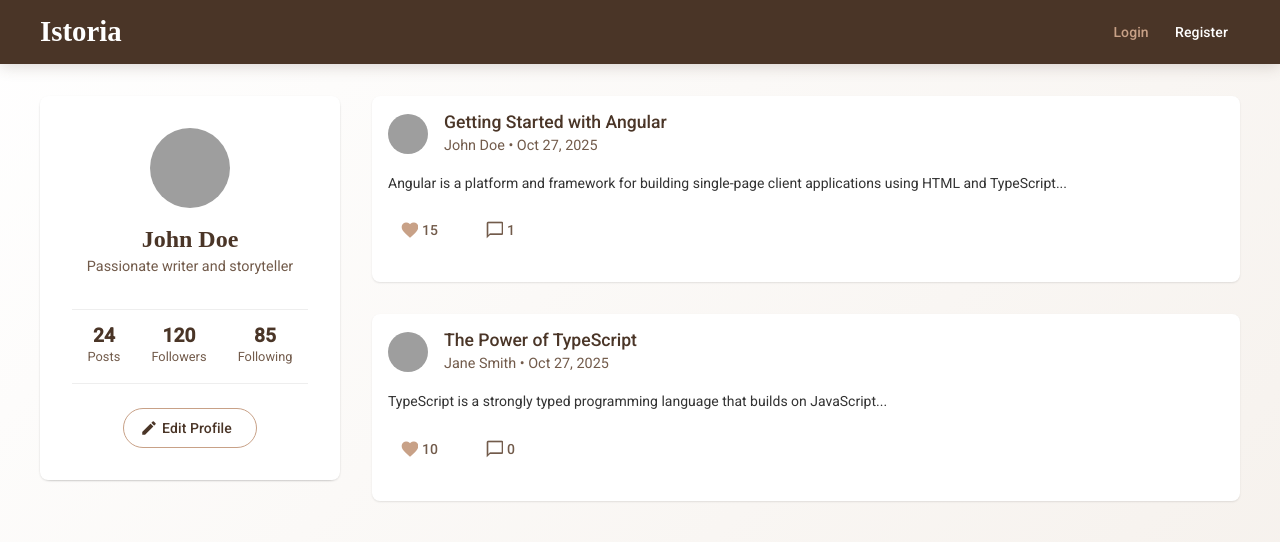
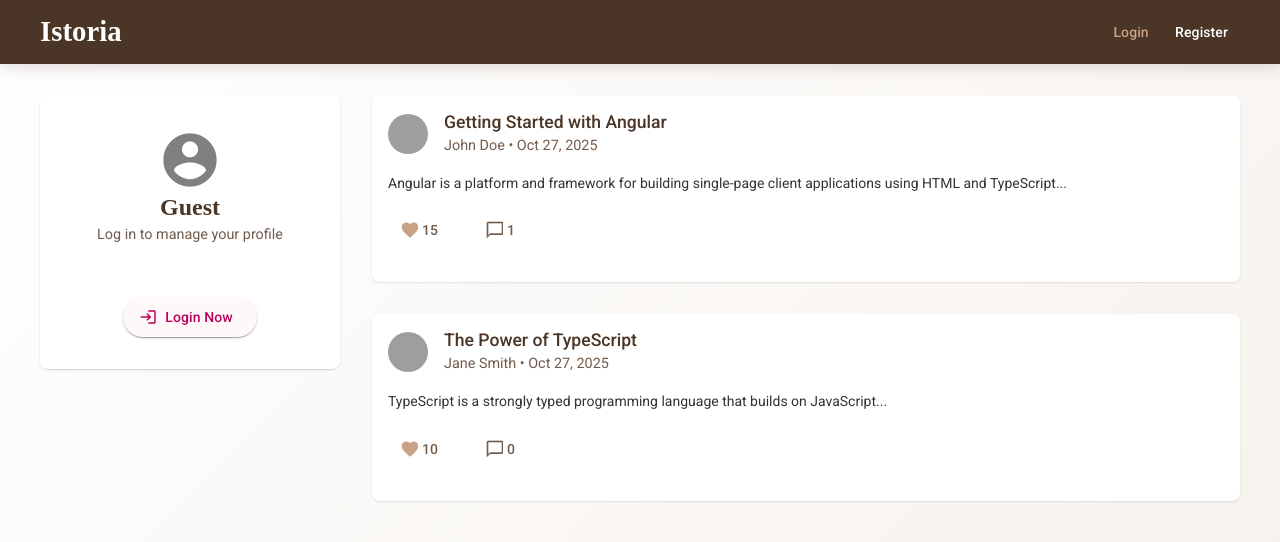
Before and after one commit to red-malone/Blogger-Front, an Angular app: page /home in a window 1280 px wide. Shown: the top 542 px of the page. Built offline with nearby package versions, Linux system fonts and the light colour scheme; grey boxes are pictures that could not be loaded.

Commit message:
profile logic

```diff
--- a/src/app/shared/components/user-profile/user-profile.html
+++ b/src/app/shared/components/user-profile/user-profile.html
@@ -1,4 +1,23 @@
 <mat-card class="profile-card" (click)="goToProfile()" style="cursor: pointer;">
+
+  @if (isGuest) {
+    <div class="profile-header">
+      <div class="avatar-section">
+        <mat-icon style="font-size: 64px; height: 64px; width: 64px; color: grey;">account_circle</mat-icon>
+      </div>
+      <h2 class="profile-name">Guest</h2>
+      <p class="profile-bio">Log in to manage your profile</p>
+    </div>
+
+    <div class="profile-actions" style="margin-top: 20px;">
+      <button mat-raised-button color="primary">
+        <mat-icon>login</mat-icon>
+        Login Now
+      </button>
+    </div>
+  }
+
+  @else {
     <div class="profile-header">
       <div class="avatar-section">
         <img [src]="'https://ui-avatars.com/api/?name=' + user.name" [alt]="user.name" class="profile-avatar">
@@ -28,4 +47,6 @@
         Edit Profile
       </button>
     </div>
+  }
+
 </mat-card>
--- a/src/app/shared/components/user-profile/user-profile.ts
+++ b/src/app/shared/components/user-profile/user-profile.ts
@@ -1,15 +1,17 @@
-import { Component } from '@angular/core';
-
+import { Component, OnInit } from '@angular/core';
 import { Router } from '@angular/router';
 import { MatCardModule } from '@angular/material/card';
 import { MatButtonModule } from '@angular/material/button';
 import { MatIconModule } from '@angular/material/icon';
 import { MatDividerModule } from '@angular/material/divider';
+import { CommonModule } from '@angular/common'; // Added CommonModule just in case
+import { AuthService } from '../../../services/auth.service';
 
 @Component({
   selector: 'app-user-profile',
   standalone: true,
   imports: [
+    CommonModule,
     MatCardModule,
     MatButtonModule,
     MatIconModule,
@@ -18,19 +20,64 @@ import { MatDividerModule } from '@angular/material/divider';
   templateUrl: './user-profile.html',
   styleUrls: ['./user-profile.scss']
 })
-export class UserProfileComponent {
-  // This will be replaced with actual user data from a service
+export class UserProfileComponent implements OnInit {
+
+  // Default structure to prevent template errors before data loads
   user = {
+    name: '',
+    bio: '',
+    followers: 0,
+    following: 0,
+    posts: 0
+  };
+
+  constructor(private router: Router, private auth: AuthService) {}
+
+  get isGuest(): boolean {
+    return !this.auth.isLoggedIn();
+  }
+
+  ngOnInit(): void {
+    if (this.isGuest) {
+      // Set default Guest data
+      this.user = {
+        name: 'Guest User',
+        bio: 'Please log in to view your stats and profile details.',
+        followers: 0,
+        following: 0,
+        posts: 0
+      };
+    } else {
+      // If logged in, fetch the actual data
+      this.loadUserData();
+    }
+  }
+
+  loadUserData() {
+    // ============================================================
+    //  👇 WRITE YOUR LOGIC HERE (API Calls / Service Subscriptions)
+    // ============================================================
+
+    // Example:
+    // this.userService.getUserProfile().subscribe(data => {
+    //   this.user = data;
+    // });
+
+    // Mock data for now:
+    this.user = {
       name: 'John Doe',
       bio: 'Passionate writer and storyteller',
       followers: 120,
       following: 85,
       posts: 24
     };
-
-  constructor(private router: Router) {}
+  }
 
   goToProfile() {
+    if (this.isGuest) {
+      this.router.navigate(['/login']); // Redirect guest to login
+    } else {
       this.router.navigate(['/profile']);
     }
   }
+}
```
Lines whose indentation alone changed are shown as unchanged.
